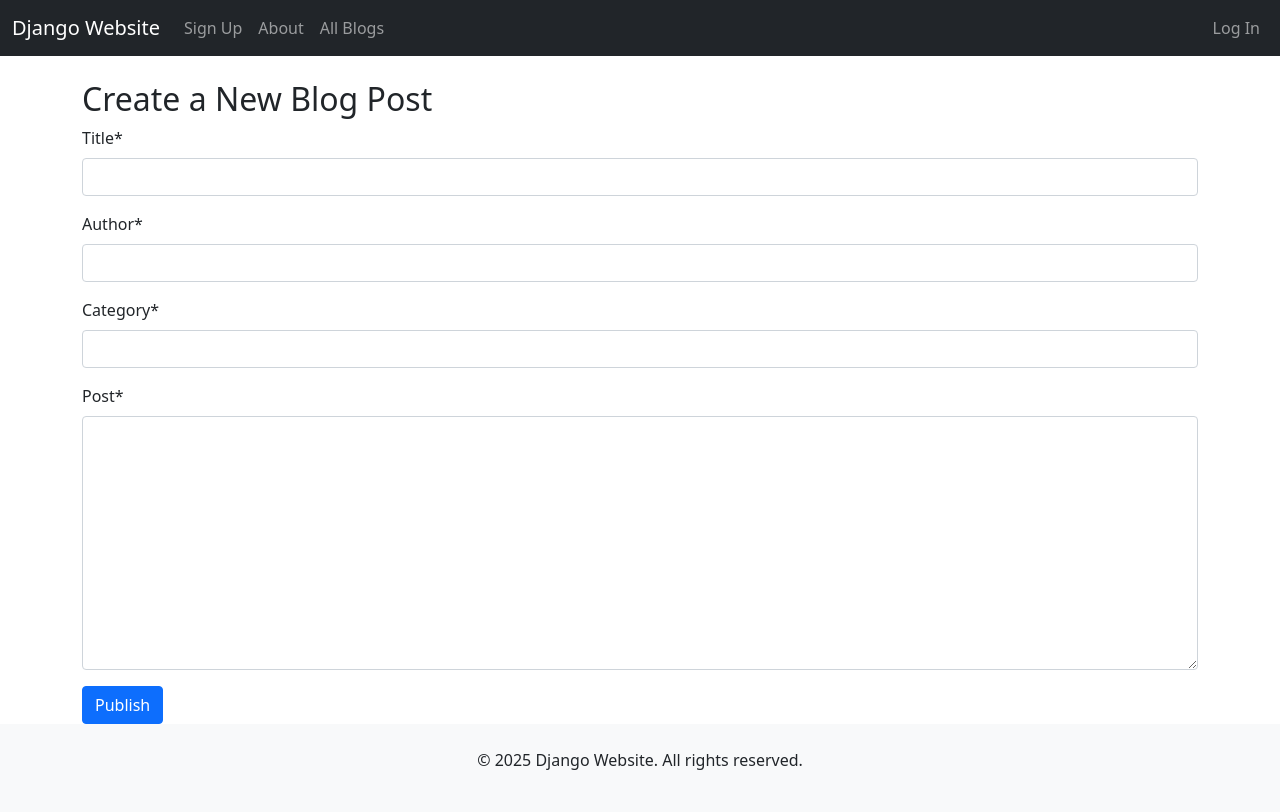
After one commit to a-298/django_website, a Django app: page /blog/create_post/ in a window 1280 px wide. The commit adds this page. Run offline with Django 5.2, Linux system fonts and the light colour scheme; some libraries are stand-ins or nearby versions.

Commit message:
Finished writing forms.py, updated urls.py, added views in views.py, added blog links in navbar, created create_posts.html and all_posts.html

```diff
--- a/blog/forms.py
+++ b/blog/forms.py
@@ -1 +1,8 @@
 from django import forms
+from .models import Post
+
+
+class PostForm(forms.ModelForm):
+    class Meta:
+        model = Post
+        fields = ["title", "author", "category", "post"]
--- /dev/null
+++ b/blog/templates/create_posts.html
@@ -0,0 +1,18 @@
+{% extends "base.html" %}
+
+{% block title %} Create Post {% endblock %}
+
+{% block content %}
+{% load crispy_forms_tags %}
+<body>
+    <div class="container mt-4">
+        <h2>Create a New Blog Post</h2>
+        <form method="POST">
+            {% csrf_token %}
+            {{ form|crispy }}
+            <button type="submit" class="btn btn-primary">Publish</button>
+        </form>
+    </div>
+</body>
+</html>
+{% endblock %}
--- a/blog/urls.py
+++ b/blog/urls.py
@@ -1,5 +1,9 @@
 from django.urls import path
+from . import views
+
+app_name = "blog"
 
 urlpatterns = [
-
+    path("create_post/", views.create_posts_view, name="create_posts"),
+    path("posts_list/", views.all_posts_view, name="all_posts"),
 ]
--- a/blog/views.py
+++ b/blog/views.py
@@ -1,3 +1,16 @@
 from django.shortcuts import render
+from .forms import PostForm
 
-# Create your views here.
+
+def create_posts_view(request):
+    if request.method == "POST":
+        form = PostForm(request.POST)
+        if form.is_valid():
+            form.save()
+    else:
+        form = PostForm()
+    return render(request, "create_posts.html", {"form": form})
+
+
+def all_posts_view(request):
+    return render(request, "all_posts.html")
--- a/players/templates/base.html
+++ b/players/templates/base.html
@@ -18,6 +18,10 @@
                 <div class="navbar-nav me-auto">
                     <a class="nav-link" href="{% url 'sign_up' %}">Sign Up</a>
                     <a class="nav-link" href="{% url 'about' %}">About</a>
+                    <a class="nav-link" href="{% url 'blog:all_posts' %}">All Blogs</a>
+                    {% if user.is_authenticated %}
+                    <a class="nav-link" href="{% url 'blog:create_posts' %}">Write Blogs</a>
+                    {% endif %}
                 </div>
                 <div class="navbar-nav ms-auto">
                     {% if not user.is_authenticated %}
```
Also changed, not shown: blog/templates/all_posts.html (added, +8 -0 lines), db.sqlite3.
